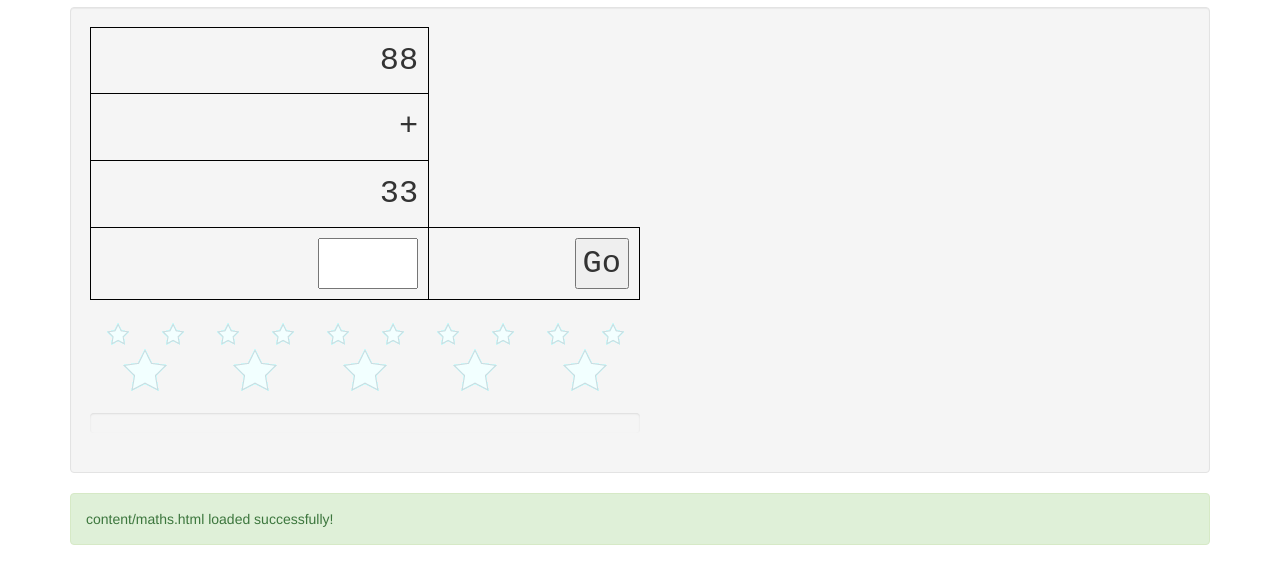
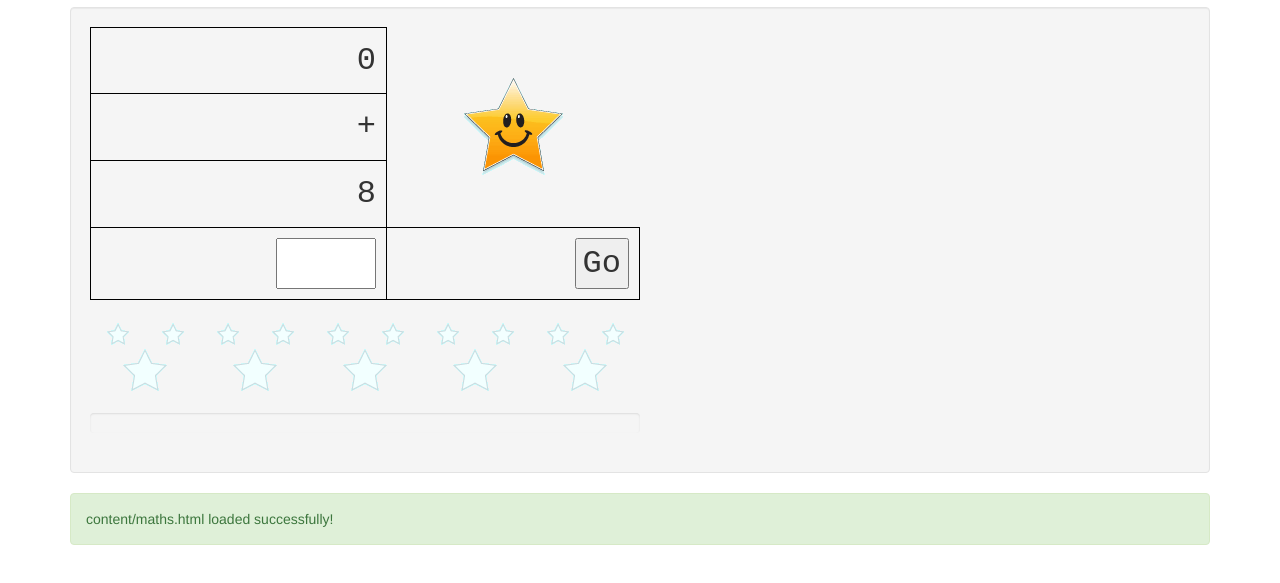
Before and after one commit to blackjackshellac/mathflash, a plain HTML site: page index.html in a window 1280 px wide. Both pictures are taken after a click on the link "Addition". Shown: the part 113-696 px from the top of the page. Drawn offline with nearby package versions, Linux system fonts and the light colour scheme.

Commit message:
* set left and right values from left_max and right_max * needs work for division

```diff
--- a/content/maths.html
+++ b/content/maths.html
@@ -1,6 +1,9 @@
 <table class="math">
   <tr>
     <td class="math" colspan="1" id="left_val">88
+    </td>
+    <td class="stars" rowspan="3">
+      <img src="images/star10correct.gif"></img>
     </td>
   </tr>
   <tr>
--- a/js/controls.js
+++ b/js/controls.js
@@ -16,6 +16,8 @@ function init_controls() {
         if (!option) {
           set_alert("alert", "warning", "using defaults for name="+name);
           option = getOptionsDefault();
+          setOptions(options);
+          setName(NAME_DEF);
         }
         setOptionsControls(name, option);
       } else if (statusTxt == "error") {
@@ -25,13 +27,18 @@ function init_controls() {
   });
 
   $("#addition,#subtraction,#multiplication,#division").click(function(e) {
-    var div = title_from(e);
+    var oper = title_from(e);
     var content = "content/maths.html";
     $("#content").load(content, function(responseTxt, statusTxt, xhr) {
       if (statusTxt == "success") {
         set_alert("alert", statusTxt, content + " loaded successfully!");
-        localStorage.setItem("operation", div);
-        setOperation(div);
+        localStorage.setItem("operation", oper);
+        setOperation(oper);
+
+        var nums = getNumbers(oper);
+
+        $("#left_val").text(nums.left);
+        $("#right_val").text(nums.right);
 
         var cdiv = $("#content");
         createStars(cdiv);
--- a/js/maths.js
+++ b/js/maths.js
@@ -6,13 +6,35 @@ OPERATION_TABLE = {
   "multiplication" : "×",
   "division" : "÷"
 }
-function setOperation(oper) {
+
+function getSymbol(oper) {
   var sym=OPERATION_TABLE[oper];
   if (!sym) {
       set_alert("alert", "error", "using addition for unknown operation="+oper);
       sym = OPERATION_TABLE["addition"];
   }
-  $("#operation").text(sym);
+  return sym;
+}
+function setOperation(oper) {
+  $("#operation").text(getSymbol(oper));
+}
+
+function getRandom(min, max) {
+  //var random_number = Math.round(Math.random()*(upper_bound - lower_bound) + lower_bound);
+  return Math.round(Math.random()*(max-min)+min);
+}
+
+function getNumbers(oper) {
+  var sym = getSymbol(oper);
+  var name = getOption("name");
+  var options = getOptions();
+  var option = options[name];
+  var left = getRandom(0,option.left_max);
+  var right = getRandom(0, option.right_max);
+  return {
+    left: left,
+    right: right
+  }
 }
 
 function createStars(div) {
--- a/js/options.js
+++ b/js/options.js
@@ -1,8 +1,8 @@
-NAME_DEF="default";
-LEFT_MAX="10";
-RIGHT_MAX="10";
-NUMBER_MAX="50";
-TIMEOUT_MAX="0";  // no timeout
+NAME_DEF = "default";
+LEFT_MAX = "10";
+RIGHT_MAX = "10";
+NUMBER_MAX = "50";
+TIMEOUT_MAX = "0"; // no timeout
 
 function getOptionsDefault() {
   var options = {
@@ -22,8 +22,12 @@ function setOptionsControls(name, option) {
   $("#timeout_max").val(option.timeout_max);
 }
 
+function setName(name) {
+  localStorage["name"] = name;
+}
+
 function setOptions(options) {
-  localStorage["options"]=JSON.stringify(options);
+  localStorage["options"] = JSON.stringify(options);
 }
 
 function getOption(value, def) {
@@ -34,14 +38,19 @@ function getOption(value, def) {
 function getOptions() {
   var options = localStorage["options"];
   try {
-    if (!options) {
-      options = {}; options[NAME_DEF] = getOptionsDefault();
-    } else {
+    if (options !== undefined) {
       options = JSON.parse(options);
     }
   } catch (e) {
-    alert("Unable to parse options from localStorage: "+e);
-    options = {}; options[NAME_DEF] = getOptionsDefault();
+    alert("Unable to parse options from localStorage: " + e);
+    options = undefined;
   }
+  if (!options) {
+    options = {};
+    options[NAME_DEF] = getOptionsDefault();
+    setOptions(options);
+    setName(NAME_DEF);
+  }
+
   return options;
 }
```
